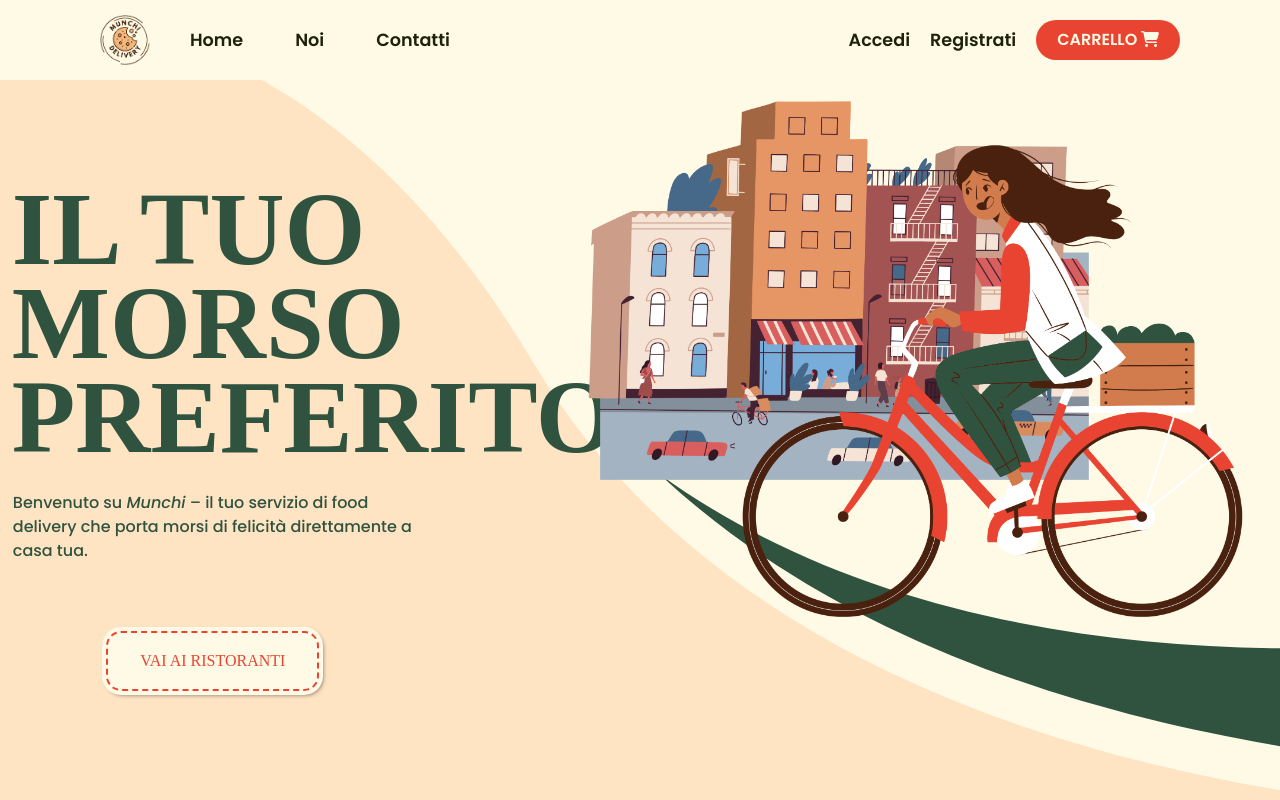
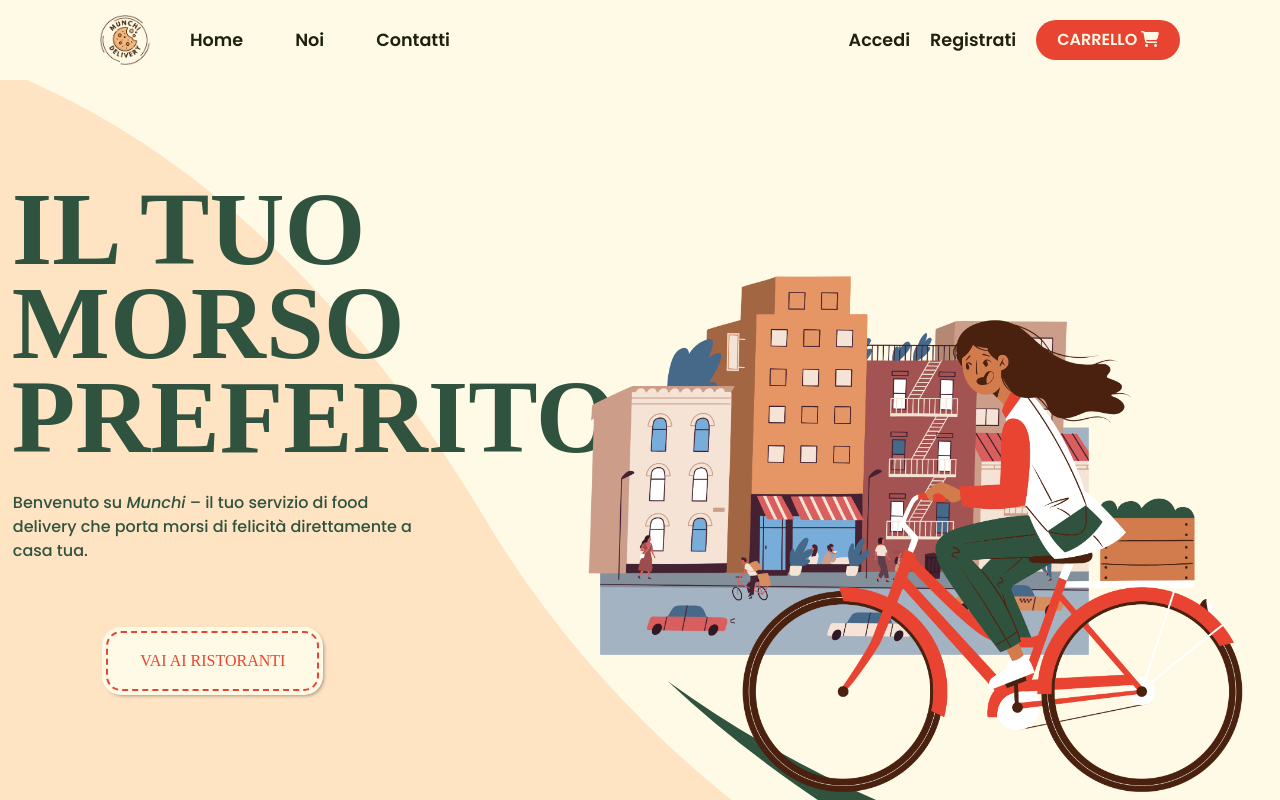
Before and after one commit to sashapoliti/vue-deliveboo, a Vue app: page / in a window 1280 px wide. Shown: the top 800 px of the page. Built offline with nearby package versions, Linux system fonts and the light colour scheme; no server answers; a web font is replaced by a local one.

Commit message:
fix homepage jumbo height

```diff
--- a/src/pages/HomePage.vue
+++ b/src/pages/HomePage.vue
@@ -166,6 +166,7 @@ export default {
 }
 
 #jumbotron {
+  min-height: 800px;
   position: relative;
   z-index: 5;
   width: 100%;
@@ -410,6 +411,7 @@ export default {
 
 @media screen and (max-width: 1300px) {
   #jumbotron {
+    min-height: 1150px;
     .text {
       width: 400px;
       h1 {
```
